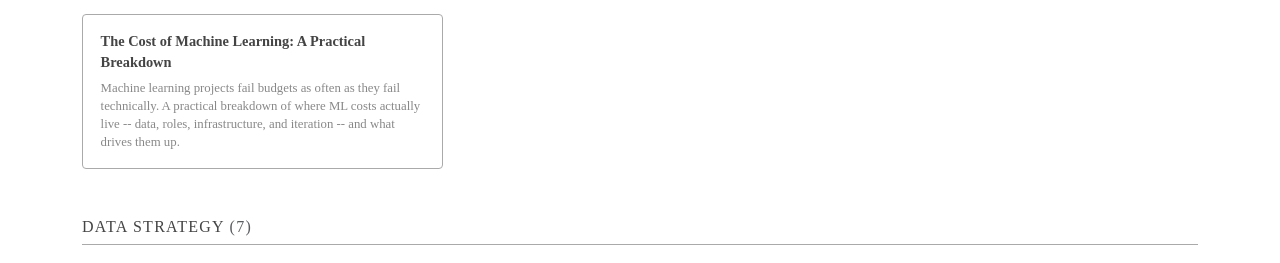
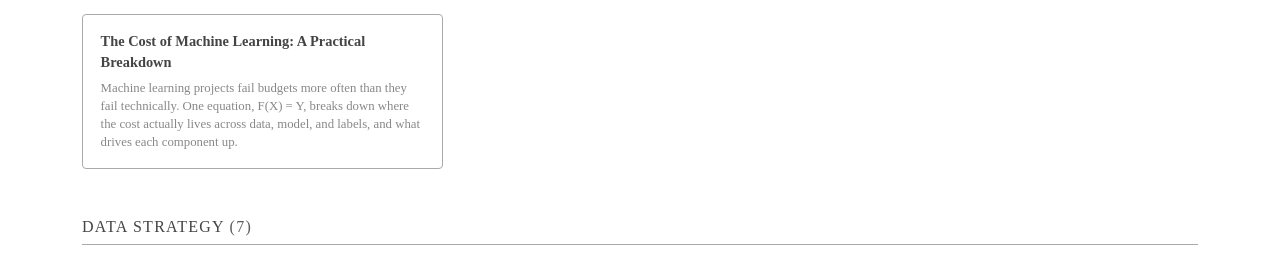
Before and after one commit to bayinfosys/bayinfosys.github.io, a Jekyll site: the page built from library.html, in a window 1280 px wide and 900 px high, scrolled down 2572 px. Shown: the part 179-442 px from the top of the window. Built offline with Jekyll 4.4.1, drawn with Linux system fonts in a browser that asks for light colours.

Commit message:
cost of ml updated seo

```diff
--- a/_posts/2026-01-01-04-cost-of-ml.md
+++ b/_posts/2026-01-01-04-cost-of-ml.md
@@ -2,10 +2,11 @@
 date: 2024-10-02
 layout: article
 title: "The Cost of Machine Learning: A Practical Breakdown"
-seo_title: "How Much Does Machine Learning Cost? A Practical Breakdown"
-description: "Machine learning projects fail budgets as often as they fail
-technically. A practical breakdown of where ML costs actually live -- data,
-roles, infrastructure, and iteration -- and what drives them up."
+seo_title: "How Much Does Machine Learning Cost? A Breakdown by Data, Model, and Labels"
+description: "Machine learning projects fail budgets more often than they
+fail technically. One equation, F(X) = Y, breaks down where the cost
+actually lives across data, model, and labels, and what drives each
+component up."
 keywords: ["cost of machine learning", "machine learning pricing",
 "machine learning cost", "is machine learning expensive", "ml budget",
 "ml roles", "ml engineering", "ai costs", "cost to build machine learning model"]
```
